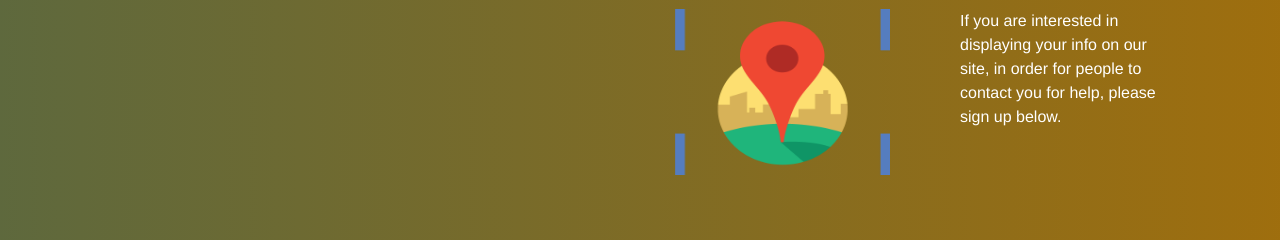
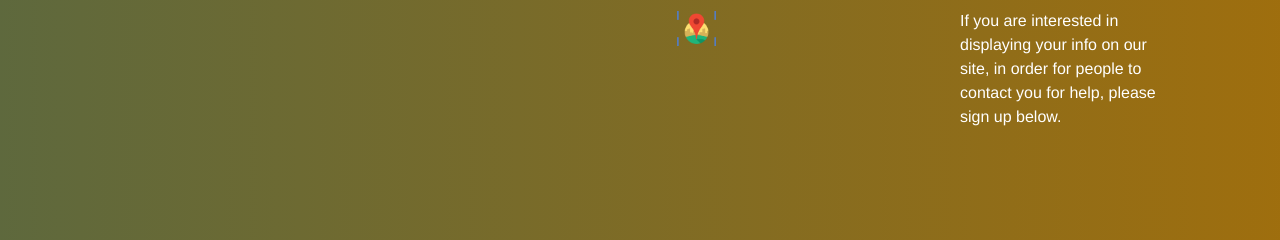
Before and after one commit to developeremma/group-project-1, a plain HTML site: page index.html in a window 1280 px wide. Shown: the part 560-800 px from the top of the page. Drawn offline with nearby package versions, Linux system fonts and the light colour scheme; some packages are replaced by stand-ins of ours.

Commit message:
several styling updates
resized images in different divs
scroll option on list

```diff
--- a/assets/css/style.css
+++ b/assets/css/style.css
@@ -1,9 +1,3 @@
-/*!
- * Start Bootstrap - Small Business (https://startbootstrap.com/template-overviews/small-business)
- * Copyright 2013-2017 Start Bootstrap
- * Licensed under MIT (https://github.com/BlackrockDigital/startbootstrap-small-business/blob/master/LICENSE)
- */
-
 html{
 height:100%;
 width:100%;
@@ -16,12 +10,10 @@ height:100%;
 width:100%;
 
 }
-/* footer{
-position:absolute;
-width:100%;
-bottom:0;
-font-size:15px;
-} */
+#lifesavercardbody{
+  color:white;
+  text-align: center;
+}
 #messageModal{
   color:black;
   width: 400px;
@@ -36,6 +28,11 @@ font-size:15px;
   body {
     padding-top: 86px;
   }
+}
+.btn-group-vertical{
+ overflow:auto;
+ height:200px;
+ display: inline-block;
 }
 .card{
   background-color: transparent;
@@ -59,11 +56,16 @@ font-size:15px;
   color:white;
 }
 #marker{
-  width: auto;
-  height: 166px;
+    height: 20%;
+    width: 20%;
+    padding: 2px;
 }
 #findCard{
   height: 500px;
+}
+#lifesaver{
+  height: 100%;
+  width: 100%;
 }
 #map {
         width: auto;
```
